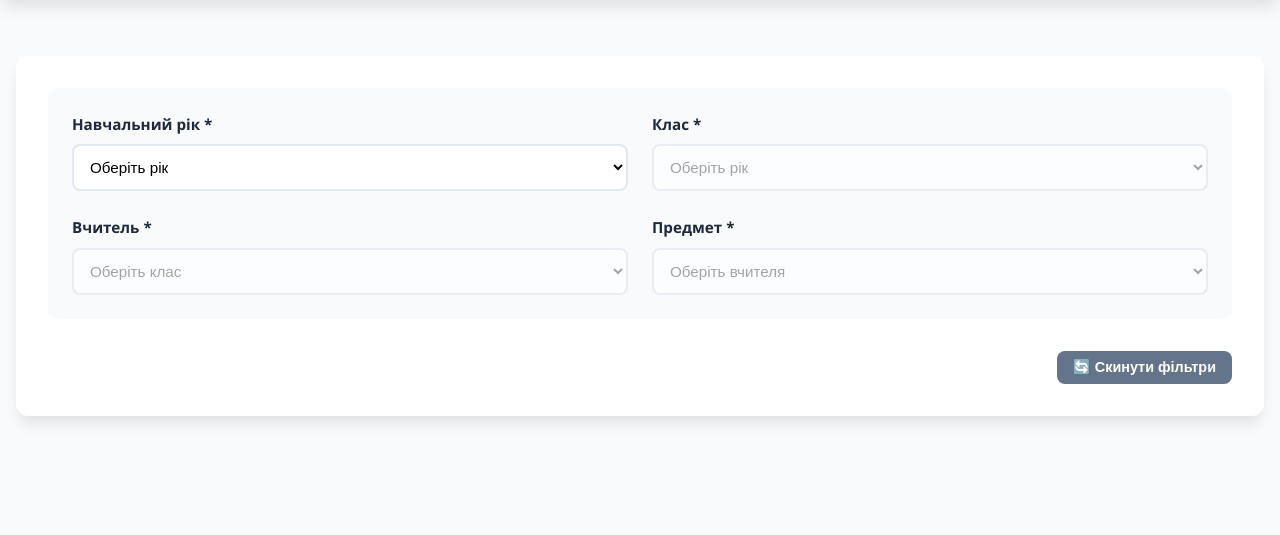
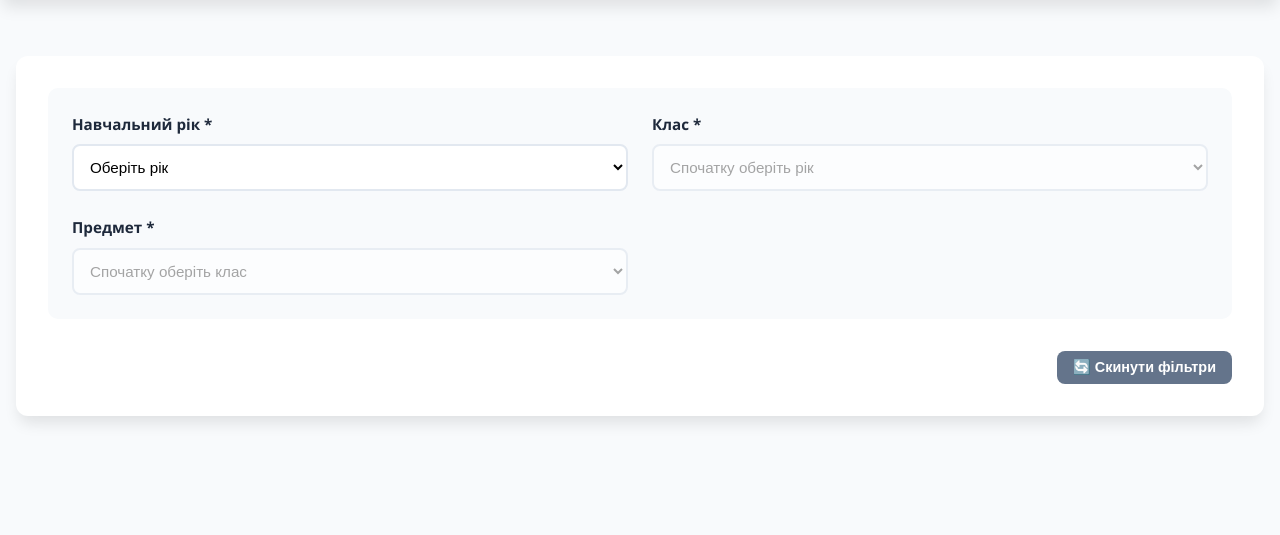
Before and after one commit to pastushak/school-monitoring, a Flask app: template templates/teacher_form.html in a window 1280 px wide. Shown: the part 149-684 px from the top of the page. Run offline with Flask 3, Linux system fonts and the light colour scheme; the template is opened without the code that fills it, so the values that code supplies are empty.

Commit message:
Remove teacher selector for teacher role - auto-fill from session

```diff
--- a/static/js/monitoring.js
+++ b/static/js/monitoring.js
@@ -1,7 +1,8 @@
 document.addEventListener('DOMContentLoaded', function() {
     const yearSelect = document.getElementById('year');
     const classSelect = document.getElementById('class');
-    const teacherSelect = document.getElementById('teacher');
+    const teacherInput = document.getElementById('teacher'); // Тепер це hidden input
+    const teacherName = teacherInput ? teacherInput.value : '';
     const subjectSelect = document.getElementById('subject');
     const studentCountInput = document.getElementById('studentCount');
     const dataSection = document.getElementById('dataSection');
@@ -37,10 +38,8 @@ document.addEventListener('DOMContentLoaded', function() {
             });
             classSelect.disabled = false;
 
-            teacherSelect.disabled = true;
-            teacherSelect.innerHTML = '<option value="">Спочатку оберіть клас</option>';
             subjectSelect.disabled = true;
-            subjectSelect.innerHTML = '<option value="">Спочатку оберіть вчителя</option>';
+            subjectSelect.innerHTML = '<option value="">Спочатку оберіть клас</option>';
             dataSection.style.display = 'none';
         } catch (error) {
             console.error('Error loading classes:', error);
@@ -52,56 +51,27 @@ document.addEventListener('DOMContentLoaded', function() {
         const className = this.value;
 
         if (!className) {
-            teacherSelect.disabled = true;
-            teacherSelect.innerHTML = '<option value="">Спочатку оберіть клас</option>';
             subjectSelect.disabled = true;
+            subjectSelect.innerHTML = '<option value="">Спочатку оберіть клас</option>';
             dataSection.style.display = 'none';
             return;
         }
 
-        // Завантаження вчителів
         try {
-            const response = await fetch(`/get_teachers/${year}/${className}`);
-            const teachers = await response.json();
-
-            teacherSelect.innerHTML = '<option value="">Оберіть вчителя</option>';
-            teachers.forEach(teacher => {
-                const option = document.createElement('option');
-                option.value = teacher;
-                option.textContent = teacher;
-                teacherSelect.appendChild(option);
-            });
-            teacherSelect.disabled = false;
-
+            // Показати що завантажується
             subjectSelect.disabled = true;
-            subjectSelect.innerHTML = '<option value="">Спочатку оберіть вчителя</option>';
+            subjectSelect.innerHTML = '<option value="">Завантаження...</option>';
             dataSection.style.display = 'none';
 
             // Завантаження кількості учнів
             const countResponse = await fetch(`/get_student_count/${className}`);
             const count = await countResponse.json();
             studentCountInput.value = count;
-        } catch (error) {
-            console.error('Error loading teachers:', error);
-        }
-    });
 
-    teacherSelect.addEventListener('change', async function() {
-        const year = yearSelect.value;
-        const className = classSelect.value;
-        const teacher = this.value;
-
-        if (!teacher) {
-            subjectSelect.disabled = true;
-            subjectSelect.innerHTML = '<option value="">Спочатку оберіть вчителя</option>';
-            dataSection.style.display = 'none';
-            return;
-        }
-
-        // Завантаження предметів
-        try {
-            const response = await fetch(`/get_subjects/${year}/${className}/${teacher}`);
-            const subjects = await response.json();
+            // Автоматично завантажити предмети для поточного вчителя
+            if (teacherName) {
+                const subjectsResponse = await fetch(`/get_subjects/${year}/${className}/${encodeURIComponent(teacherName)}`);
+                const subjects = await subjectsResponse.json();
 
                 subjectSelect.innerHTML = '<option value="">Оберіть предмет</option>';
                 subjects.forEach(subject => {
@@ -111,9 +81,10 @@ document.addEventListener('DOMContentLoaded', function() {
                     subjectSelect.appendChild(option);
                 });
                 subjectSelect.disabled = false;
-            dataSection.style.display = 'none';
+            }
         } catch (error) {
             console.error('Error loading subjects:', error);
+            subjectSelect.innerHTML = '<option value="">Помилка завантаження</option>';
         }
     });
 
@@ -133,9 +104,8 @@ document.addEventListener('DOMContentLoaded', function() {
         try {
             const year = yearSelect.value;
             const className = classSelect.value;
-            const teacher = teacherSelect.value;
 
-            const response = await fetch(`/get_monitoring/${year}/${className}/${teacher}/${subject}`);
+            const response = await fetch(`/get_monitoring/${year}/${className}/${encodeURIComponent(teacherName)}/${encodeURIComponent(subject)}`);
             const data = await response.json();
 
             if (data.grades) {
@@ -245,10 +215,9 @@ document.addEventListener('DOMContentLoaded', function() {
 
         const year = yearSelect.value;
         const className = classSelect.value;
-        const teacher = teacherSelect.value;
         const subject = subjectSelect.value;
 
-        if (!year || !className || !teacher || !subject) {
+        if (!year || !className || !teacherName || !subject) {
             showMessage('Заповніть всі обов\'язкові поля', 'error');
             return;
         }
@@ -271,7 +240,7 @@ document.addEventListener('DOMContentLoaded', function() {
         const data = {
             year: year,
             class: className,
-            teacher: teacher,
+            teacher: teacherName,
             subject: subject,
             student_count: parseInt(studentCountInput.value),
             grades: grades,
@@ -300,8 +269,6 @@ document.addEventListener('DOMContentLoaded', function() {
         }
     });
 
-    // НОВІ ОБРОБНИКИ КНОПОК
-
     // Кнопка "Очистити дані" - тільки оцінки
     const clearDataBtn = document.getElementById('clearDataBtn');
     if (clearDataBtn) {
@@ -325,17 +292,14 @@ document.addEventListener('DOMContentLoaded', function() {
     const resetFiltersBtn = document.getElementById('resetFiltersBtn');
     if (resetFiltersBtn) {
         resetFiltersBtn.addEventListener('click', function() {
-            // Скинути всі фільтри
+            // Скинути фільтри
             yearSelect.value = '';
             classSelect.value = '';
             classSelect.disabled = true;
             classSelect.innerHTML = '<option value="">Спочатку оберіть навчальний рік</option>';
-            teacherSelect.value = '';
-            teacherSelect.disabled = true;
-            teacherSelect.innerHTML = '<option value="">Спочатку оберіть клас</option>';
             subjectSelect.value = '';
             subjectSelect.disabled = true;
-            subjectSelect.innerHTML = '<option value="">Спочатку оберіть вчителя</option>';
+            subjectSelect.innerHTML = '<option value="">Спочатку оберіть клас</option>';
 
             // Сховати секцію даних
             dataSection.style.display = 'none';
@@ -350,13 +314,49 @@ document.addEventListener('DOMContentLoaded', function() {
         });
     }
 
+    // Кнопка експорту в Excel для вчителя
+    const exportTeacherBtn = document.getElementById('exportTeacherBtn');
+    if (exportTeacherBtn) {
+        exportTeacherBtn.addEventListener('click', function() {
+            const year = yearSelect.value;
+            const className = classSelect.value;
+            const subject = subjectSelect.value;
+
+            if (!year || !className || !teacherName || !subject) {
+                showMessage('Спочатку оберіть всі параметри', 'warning');
+                return;
+            }
+
+            // Перевірка чи є збережені дані
+            const avgScore = document.getElementById('avgScore').textContent;
+            if (!avgScore || avgScore === '0') {
+                showMessage('Спочатку розрахуйте та збережіть дані', 'warning');
+                return;
+            }
+
+            // Семестр (можна додати вибір семестру, поки що за замовчуванням 1)
+            const semester = '1';
+
+            // Створити URL з правильним кодуванням
+            const url = '/export_teacher_report/' +
+                encodeURIComponent(year) + '/' +
+                encodeURIComponent(className) + '/' +
+                encodeURIComponent(teacherName) + '/' +
+                encodeURIComponent(subject) + '/' +
+                semester;
+
+            console.log('Export URL:', url);
+
+            // Завантажити Excel
+            window.location.href = url;
+        });
+    }
+
     function resetForm() {
         classSelect.disabled = true;
         classSelect.innerHTML = '<option value="">Спочатку оберіть навчальний рік</option>';
-        teacherSelect.disabled = true;
-        teacherSelect.innerHTML = '<option value="">Спочатку оберіть клас</option>';
         subjectSelect.disabled = true;
-        subjectSelect.innerHTML = '<option value="">Спочатку оберіть вчителя</option>';
+        subjectSelect.innerHTML = '<option value="">Спочатку оберіть клас</option>';
         dataSection.style.display = 'none';
         studentCountInput.value = '';
         clearGrades();
@@ -384,43 +384,4 @@ document.addEventListener('DOMContentLoaded', function() {
             messageDiv.style.display = 'none';
         }, 5000);
     }
-
-    // Кнопка експорту в Excel для вчителя
-    const exportTeacherBtn = document.getElementById('exportTeacherBtn');
-    if (exportTeacherBtn) {
-        exportTeacherBtn.addEventListener('click', function() {
-            const year = yearSelect.value;
-            const className = classSelect.value;
-            const teacher = teacherSelect.value;
-            const subject = subjectSelect.value;
-
-            if (!year || !className || !teacher || !subject) {
-                showMessage('Спочатку оберіть всі параметри', 'warning');
-                return;
-            }
-
-            // Перевірка чи є збережені дані
-            const avgScore = document.getElementById('avgScore').textContent;
-            if (!avgScore || avgScore === '0') {
-                showMessage('Спочатку розрахуйте та збережіть дані', 'warning');
-                return;
-            }
-
-            // Семестр (можна додати вибір семестру, поки що за замовчуванням 1)
-            const semester = '1';
-
-            // Створити URL з правильним кодуванням
-            const url = '/export_teacher_report/' +
-                encodeURIComponent(year) + '/' +
-                encodeURIComponent(className) + '/' +
-                encodeURIComponent(teacher) + '/' +
-                encodeURIComponent(subject) + '/' +
-                semester;
-
-            console.log('Export URL:', url);  // Для відлагодження
-
-            // Завантажити Excel
-            window.location.href = url;
 });
-    }
-});
--- a/templates/teacher_form.html
+++ b/templates/teacher_form.html
@@ -45,24 +45,20 @@
                         <div class="form-group-inline">
                             <label for="class">Клас *</label>
                             <select id="class" name="class" required disabled>
-                                <option value="">Оберіть рік</option>
-                            </select>
-                        </div>
-
-                        <div class="form-group-inline">
-                            <label for="teacher">Вчитель *</label>
-                            <select id="teacher" name="teacher" required disabled>
-                                <option value="">Оберіть клас</option>
+                                <option value="">Спочатку оберіть рік</option>
                             </select>
                         </div>
 
                         <div class="form-group-inline">
                             <label for="subject">Предмет *</label>
                             <select id="subject" name="subject" required disabled>
-                                <option value="">Оберіть вчителя</option>
+                                <option value="">Спочатку оберіть клас</option>
                             </select>
                         </div>
                     </div>
+
+                    <!-- Прихований input для вчителя -->
+                    <input type="hidden" id="teacher" name="teacher" value="{{ teacher_name }}">
 
                     <!-- Кнопка скидання фільтрів -->
                     <div style="text-align: right; margin-top: 1rem;">
@@ -84,7 +80,6 @@
                             <h4>Успішність за групами оцінок <small>(введіть кількість учнів)</small></h4>
                             <div class="scroll-hint">👆 Прогортайте таблицю вліво-вправо →</div>
 
-                            <table>
                             <table>
                                 <thead>
                                     <tr>
```
Lines whose indentation alone changed are shown as unchanged.
